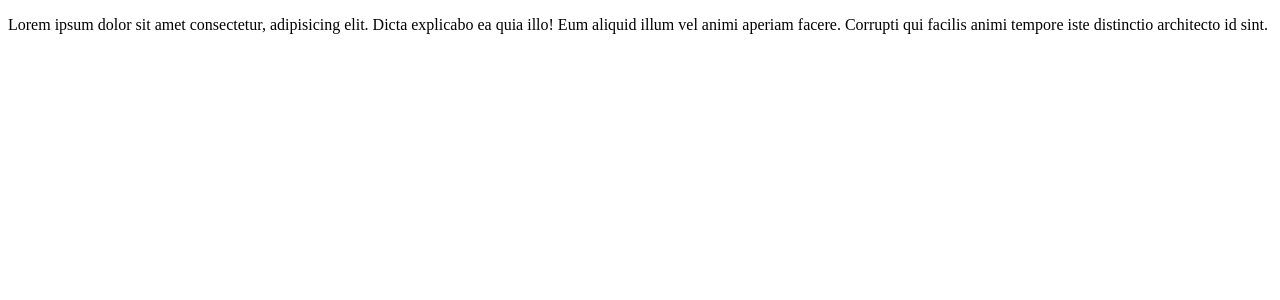
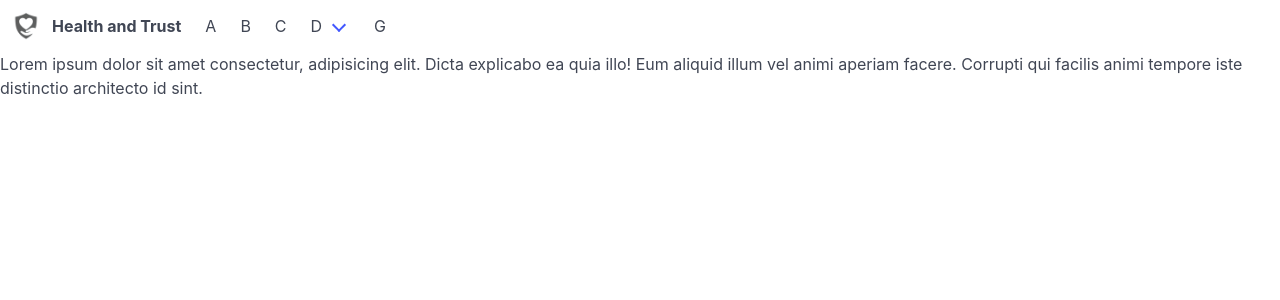
Before and after one commit to healthandtrust/healthandtrust.github.io, a Vue app: page / in a window 1280 px wide. Shown: the top 300 px of the page. Built offline with nearby package versions, Linux system fonts and the light colour scheme.

Commit message:
dynamic navbar proto

```diff
--- a/public/index.html
+++ b/public/index.html
@@ -1,17 +1,23 @@
 <!DOCTYPE html>
-<html lang="">
+<html lang="" data-theme="light">
+
 <head>
   <meta charset="utf-8">
   <meta http-equiv="X-UA-Compatible" content="IE=edge">
   <meta name="viewport" content="width=device-width,initial-scale=1.0">
   <link rel="icon" href="<%= BASE_URL %>favicon.ico">
-    <title><%= htmlWebpackPlugin.options.title %></title>
+  <title>
+    <%= htmlWebpackPlugin.options.title %>
+  </title>
 </head>
+
 <body>
   <noscript>
-      <strong>We're sorry but <%= htmlWebpackPlugin.options.title %> doesn't work properly without JavaScript enabled. Please enable it to continue.</strong>
+    <strong>We're sorry but <%= htmlWebpackPlugin.options.title %> doesn't work properly without JavaScript enabled.
+        Please enable it to continue.</strong>
   </noscript>
   <div id="app"></div>
   <!-- built files will be auto injected -->
 </body>
+
 </html>
--- a/src/App.vue
+++ b/src/App.vue
@@ -1,10 +1,29 @@
 <template>
+  <NavBar :pages="pages" :activePage="activePage" />
   <p>Lorem ipsum dolor sit amet consectetur, adipisicing elit. Dicta explicabo ea quia illo! Eum aliquid illum vel animi
     aperiam facere. Corrupti qui facilis animi tempore iste distinctio architecto id sint.</p>
 </template>
 
 <script>
+import NavBar from "./components/NavBar.vue"
+
 export default {
   name: 'App',
+  components: { NavBar },
+  data() {
+    return {
+      pages: [
+        ["A", "A.txt"],
+        ["B", "B.txt"],
+        ["C", "C.txt"],
+        ["D", [
+          ["E", "D/E.txt"],
+          ["F", "D/F.txt"]
+        ]],
+        ["G", "G.txt"]
+      ],
+      activePage: "E"
+    }
+  }
 }
 </script>
--- /dev/null
+++ b/src/assets/global.css
@@ -0,0 +1 @@
+@import "https://cdn.jsdelivr.net/npm/bulma@1.0.4/css/bulma.min.css";
--- /dev/null
+++ b/src/components/NavBar.vue
@@ -0,0 +1,54 @@
+<template>
+  <nav class="navbar" role="navigation" aria-label="main navigation">
+    <div class="navbar-brand has-text-weight-bold">
+      <div class="navbar-item">
+        <img src="../assets/logo.png" alt="Logo">
+        Health and Trust
+      </div>
+
+      <a role="button" class="navbar-burger" aria-label="menu" aria-expanded="false" data-target="NavBar">
+        <span aria-hidden="true"></span>
+        <span aria-hidden="true"></span>
+        <span aria-hidden="true"></span>
+        <span aria-hidden="true"></span>
+      </a>
+    </div>
+
+    <div id="NavBar" class="navbar-menu">
+      <div class="navbar-start">
+        <div v-for="page in pages" :key="page[0]" style="display: contents;">
+          <a v-if="ungroupedPages.includes(page)" class="navbar-item"
+            :class="{ 'is-selected': page[0] == this.activePage, 'has-text-white': page[0] == this.activePage }">
+            {{ page[0] }}
+          </a>
+
+          <div v-if="groupedPages.includes(page)" class="navbar-item has-dropdown is-hoverable">
+            <a class="navbar-link">
+              {{ page[0] }}
+            </a>
+            <div class="navbar-dropdown">
+              <a v-for="p in page[1]" :key="p[0]" class="navbar-item"
+                :class="{ 'is-selected': p[0] == this.activePage, 'has-text-white': p[0] == this.activePage }">
+                {{ p[0] }}
+              </a>
+            </div>
+          </div>
+        </div>
+      </div>
+    </div>
+  </nav>
+</template>
+
+<script>
+export default {
+  props: ["pages", "activePage"],
+  computed: {
+    ungroupedPages() {
+      return this.pages.filter(page => !Array.isArray(page[1]))
+    },
+    groupedPages() {
+      return this.pages.filter(page => Array.isArray(page[1]))
+    }
+  }
+}
+</script>
--- a/src/main.js
+++ b/src/main.js
@@ -1,4 +1,5 @@
 import { createApp } from 'vue'
 import App from './App.vue'
+import './assets/global.css'
 
 createApp(App).mount('#app')
```
Also changed, not shown: src/assets/logo.png, 1 other file (tests, documents, lock files or other folders). Lines whose indentation alone changed are shown as unchanged.
